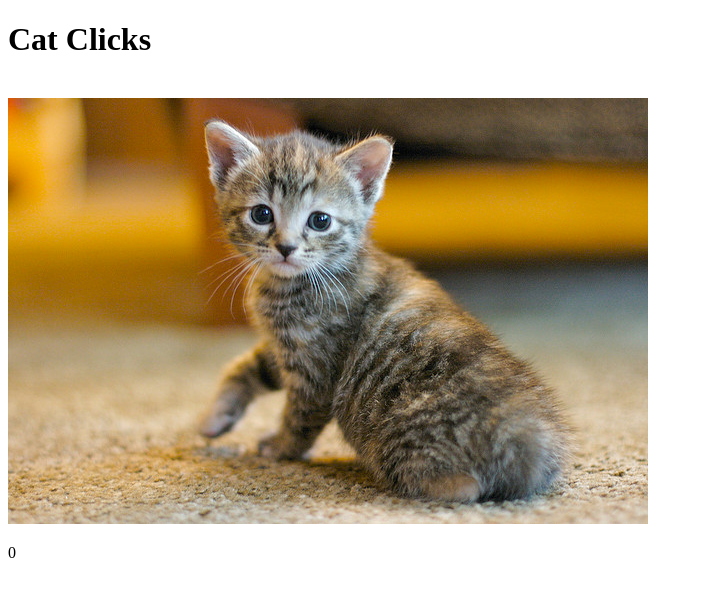
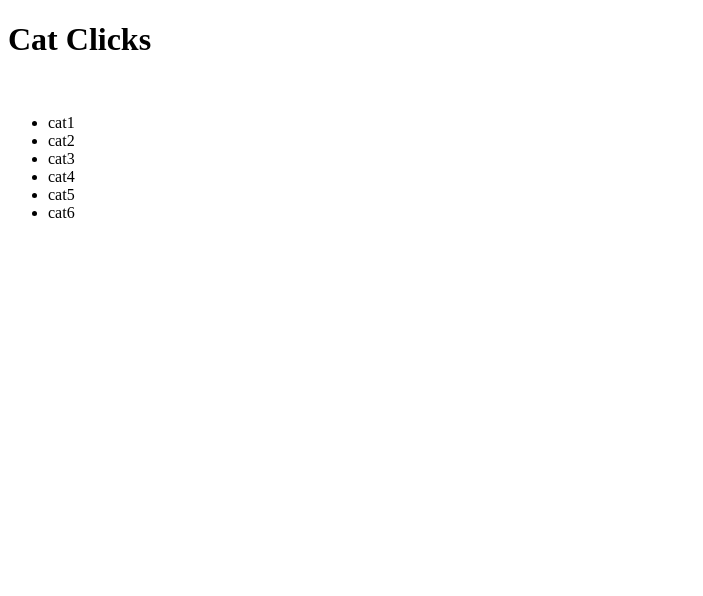
Before and after one commit to Jason344/Cat-Clicker, a plain HTML site: page index.html in a window 1280 px wide. Shown: the whole page, without its empty margins (0-703 px from the left). Drawn offline with Linux system fonts and the light colour scheme.

Commit message:
add more cats that you can choose from

```diff
--- a/index.html
+++ b/index.html
@@ -9,10 +9,9 @@
 <body>
     <h1>Cat Clicks</h1>
     <br>
-    <img src="img/cat.jpg" alt="a cute cat" id="target">
-    <p id="counter">0</p>
-
+    <ul id="catNames"></ul>
+    <div id="selectedCats"><div>
     <script src="js/libs/jquery.min.js"></script>
-    <script src="js/app.js"></script>
+    <script src="js/app.js">0</script>
 </body>
 </html>
--- a/js/app.js
+++ b/js/app.js
@@ -1,5 +1,32 @@
 var counter = 0;
-$('#target').click(function(){
+$('.target').click(function(){
     counter++;
     $('#counter').text(counter);
 });
+//store some cat info
+var catNames = ['cat1','cat2','cat3','cat4','cat5','cat6'];
+var clicks = {
+  'cat1':0,
+  'cat2':0,
+  'cat3':0,
+  'cat4':0,
+  'cat5':0,
+  'cat6':0
+};
+for(var i=0;i<catNames.length;i++){
+    var newElem = document.createElement('li');
+    var newContent = document.createTextNode(catNames[i]);
+    newElem.appendChild(newContent);
+    $('#catNames').append(newElem);
+    newElem.addEventListener('click',(function(nameCopy){
+      return function(){
+          var newPic = document.createElement('img');
+          clicks[nameCopy]++;
+          console.log(clicks[nameCopy]);
+          var newCount = document.createTextNode(clicks[nameCopy]);
+          newPic.src = "img/"+nameCopy+".jpg";
+          newPic.alt = nameCopy;
+          $('#selectedCats').append(nameCopy,newPic,newCount,'<br>');
+      };
+    })(catNames[i]));
+}
```
Also changed, not shown: img/cat1.jpg (renamed from img/cat.jpg), img/cat2.jpg (added), img/cat3.jpg (added), img/cat4.jpg (added), img/cat5.jpg (added), img/cat6.jpg (added).
